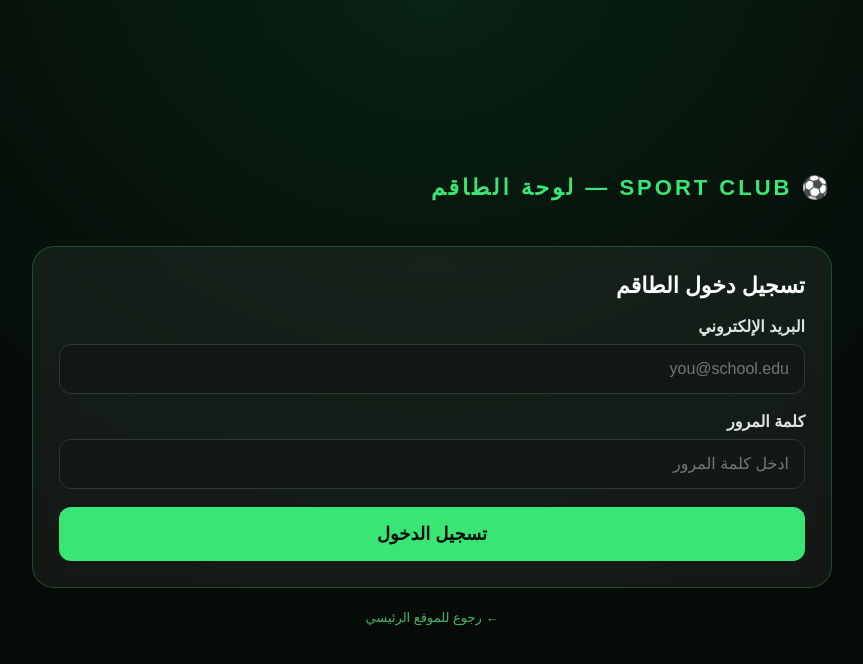
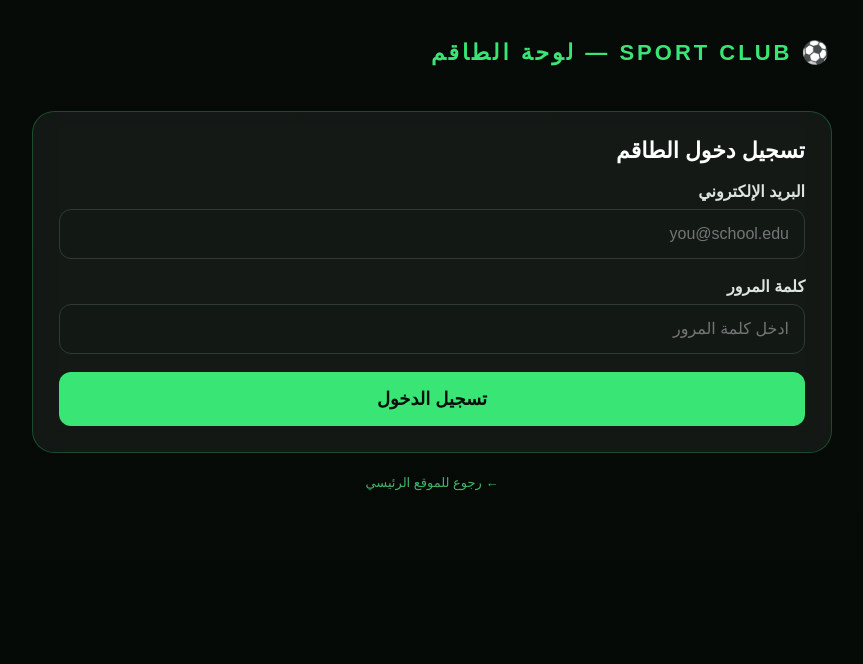
Before and after one commit to School-Club-Guide/sportclub, a plain HTML site: page index.html in a window 1280 px wide. Both pictures are taken after a click on the link "لوحة تحكم الطاقم — Staff dashboard". Shown: the whole page, without its empty margins (208-1071 px from the left). Drawn offline with Linux system fonts and the light colour scheme.

Commit message:
Update index.html

```diff
--- a/index.html
+++ b/index.html
@@ -175,7 +175,12 @@
     }
 
     /* ===================== ADMIN (staff dashboard) ===================== */
-    #admin-screen { display: none; }
+    #admin-screen {
+      display: none;
+      padding: 40px 20px;
+      min-height: 100vh;
+      background: linear-gradient(rgba(5, 10, 7, .90), rgba(5, 10, 7, .98));
+    }
     .admin-wrap {
       max-width: 800px;
       margin: 0 auto;
@@ -264,7 +269,8 @@
 <body>
 
   <!-- ===================== MAIN SITE ===================== -->
-  <section class="hero" id="main-screen">
+  <div id="main-screen">
+    <section class="hero">
       <div class="container">
         <div class="logo">⚽ SPORT CLUB</div>
         <div class="content">
@@ -317,9 +323,10 @@
         </div>
       </div>
     </section>
+  </div>
 
   <!-- ===================== STAFF DASHBOARD ===================== -->
-  <section class="hero" id="admin-screen">
+  <div id="admin-screen">
     <div class="container admin-wrap">
       <div class="logo" style="text-align:right;">⚽ SPORT CLUB — لوحة الطاقم</div>
 
@@ -346,7 +353,7 @@
 
       <a href="#" class="admin-link" onclick="showMain(event)">&larr; رجوع للموقع الرئيسي</a>
     </div>
-  </section>
+  </div>
 
   <!-- ===================== FIREBASE ===================== -->
   <script src="https://www.gstatic.com/firebasejs/10.13.0/firebase-app-compat.js"></script>
@@ -369,13 +376,13 @@
 
     function showMain(e){
       if(e) e.preventDefault();
-      document.getElementById('main-screen').style.display = 'flex';
+      document.getElementById('main-screen').style.display = 'block';
       document.getElementById('admin-screen').style.display = 'none';
     }
     function showAdmin(e){
       if(e) e.preventDefault();
       document.getElementById('main-screen').style.display = 'none';
-      document.getElementById('admin-screen').style.display = 'flex';
+      document.getElementById('admin-screen').style.display = 'block';
     }
     document.getElementById('show-admin-link').addEventListener('click', showAdmin);
 
```
Lines whose indentation alone changed are shown as unchanged.
